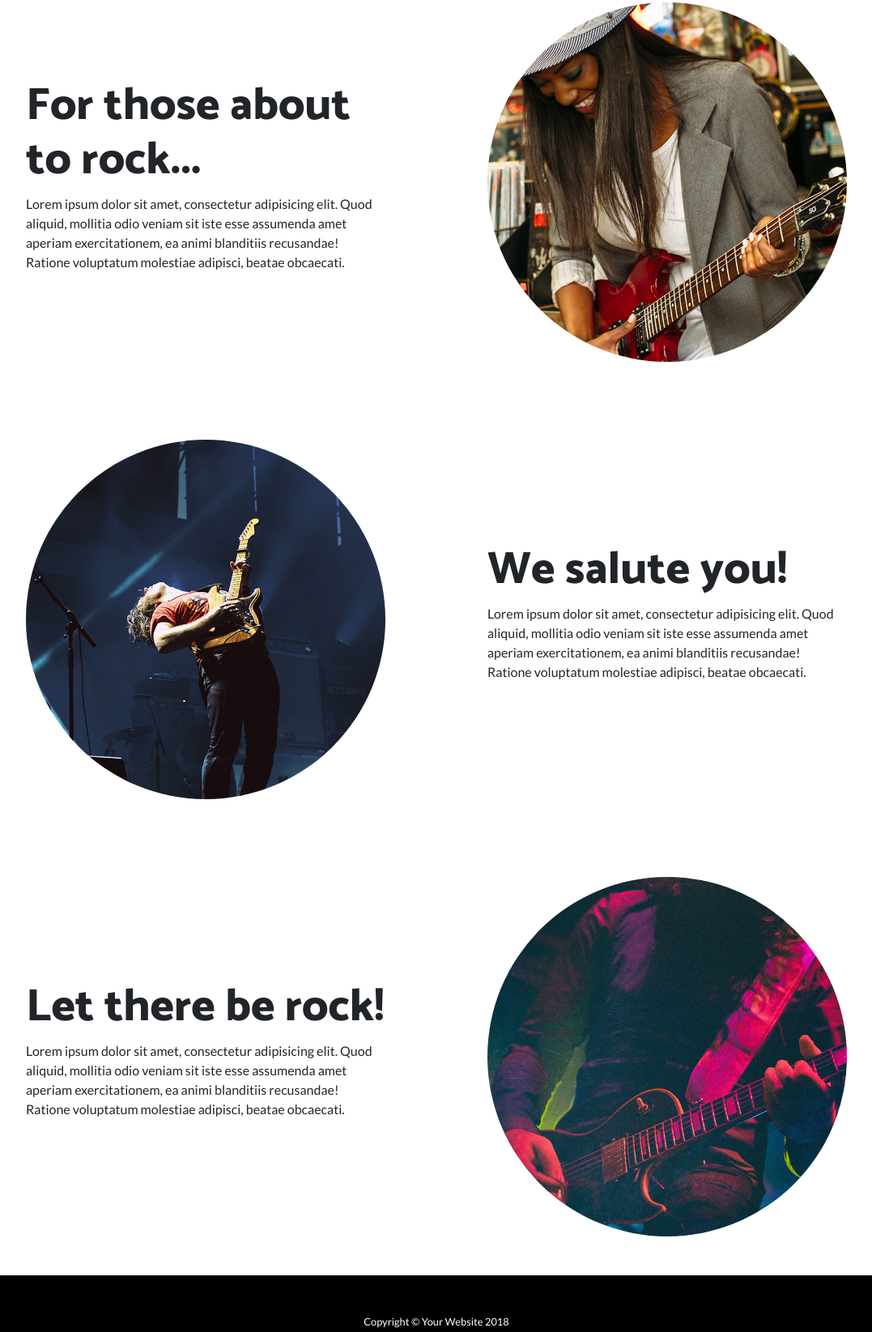
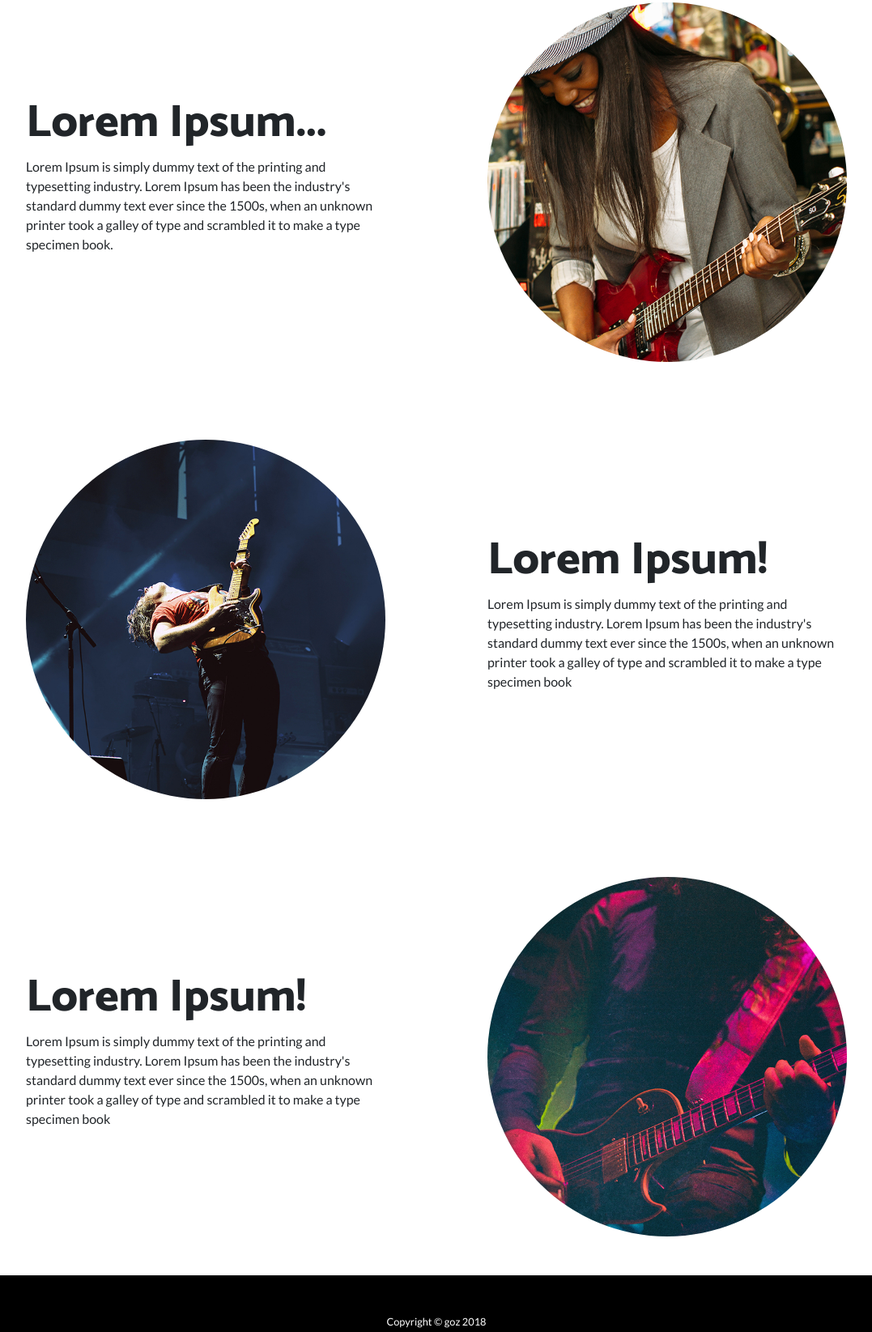
Before and after one commit to GozPaez/Wall, a website: page index.html in a window 1280 px wide. Shown: the part 655-2300 px from the top of the page at 81% size, without its empty margins (101-1178 px from the left). Drawn offline with Linux system fonts and the light colour scheme.

Commit message:
Updated the info of the class display-4

```diff
--- a/index.html
+++ b/index.html
@@ -1,4 +1,8 @@
 <!DOCTYPE html>
+
+<!------------------------------------------------------------------------>
+<!--  2018-07-23 Gustavo Paez - Change the info of the class display-4  -->
+<!------------------------------------------------------------------------>
 <html lang="en">
 
   <head>
@@ -8,7 +12,7 @@
     <meta name="description" content="">
     <meta name="author" content="">
 
-    <title>Wall</title>
+    <title>goz</title>
 
     <!-- Bootstrap core CSS -->
     <link href="vendor/bootstrap/css/bootstrap.min.css" rel="stylesheet">
@@ -49,7 +53,7 @@
         <div class="container">
           <h1 class="masthead-heading mb-0">Gustavo Paez</h1>
           <!--<h5 class="masthead-subheading mb-0">Es duro fracasar, pero es todavía peor no haber intentado nunca triunfar</h5>-->
-          <a href="#" class="btn btn-primary btn-xl rounded-pill mt-5">Learn More</a>
+          <a href="#" class="btn btn-primary btn-xl rounded-pill mt-5">More</a>
         </div>
       </div>
       <div class="bg-circle-1 bg-circle"></div>
@@ -68,8 +72,8 @@
           </div>
           <div class="col-lg-6 order-lg-1">
             <div class="p-5">
-              <h2 class="display-4">For those about to rock...</h2>
-              <p>Lorem ipsum dolor sit amet, consectetur adipisicing elit. Quod aliquid, mollitia odio veniam sit iste esse assumenda amet aperiam exercitationem, ea animi blanditiis recusandae! Ratione voluptatum molestiae adipisci, beatae obcaecati.</p>
+              <h2 class="display-4">Lorem Ipsum...</h2>
+              <p>Lorem Ipsum is simply dummy text of the printing and typesetting industry. Lorem Ipsum has been the industry's standard dummy text ever since the 1500s, when an unknown printer took a galley of type and scrambled it to make a type specimen book.</p>
             </div>
           </div>
         </div>
@@ -86,8 +90,8 @@
           </div>
           <div class="col-lg-6">
             <div class="p-5">
-              <h2 class="display-4">We salute you!</h2>
-              <p>Lorem ipsum dolor sit amet, consectetur adipisicing elit. Quod aliquid, mollitia odio veniam sit iste esse assumenda amet aperiam exercitationem, ea animi blanditiis recusandae! Ratione voluptatum molestiae adipisci, beatae obcaecati.</p>
+              <h2 class="display-4">Lorem Ipsum!</h2>
+              <p>Lorem Ipsum is simply dummy text of the printing and typesetting industry. Lorem Ipsum has been the industry's standard dummy text ever since the 1500s, when an unknown printer took a galley of type and scrambled it to make a type specimen book</p>
             </div>
           </div>
         </div>
@@ -104,8 +108,8 @@
           </div>
           <div class="col-lg-6 order-lg-1">
             <div class="p-5">
-              <h2 class="display-4">Let there be rock!</h2>
-              <p>Lorem ipsum dolor sit amet, consectetur adipisicing elit. Quod aliquid, mollitia odio veniam sit iste esse assumenda amet aperiam exercitationem, ea animi blanditiis recusandae! Ratione voluptatum molestiae adipisci, beatae obcaecati.</p>
+              <h2 class="display-4">Lorem Ipsum!</h2>
+              <p>Lorem Ipsum is simply dummy text of the printing and typesetting industry. Lorem Ipsum has been the industry's standard dummy text ever since the 1500s, when an unknown printer took a galley of type and scrambled it to make a type specimen book</p>
             </div>
           </div>
         </div>
@@ -115,7 +119,7 @@
     <!-- Footer -->
     <footer class="py-5 bg-black">
       <div class="container">
-        <p class="m-0 text-center text-white small">Copyright &copy; Your Website 2018</p>
+        <p class="m-0 text-center text-white small">Copyright &copy; goz 2018</p>
       </div>
       <!-- /.container -->
     </footer>
```
